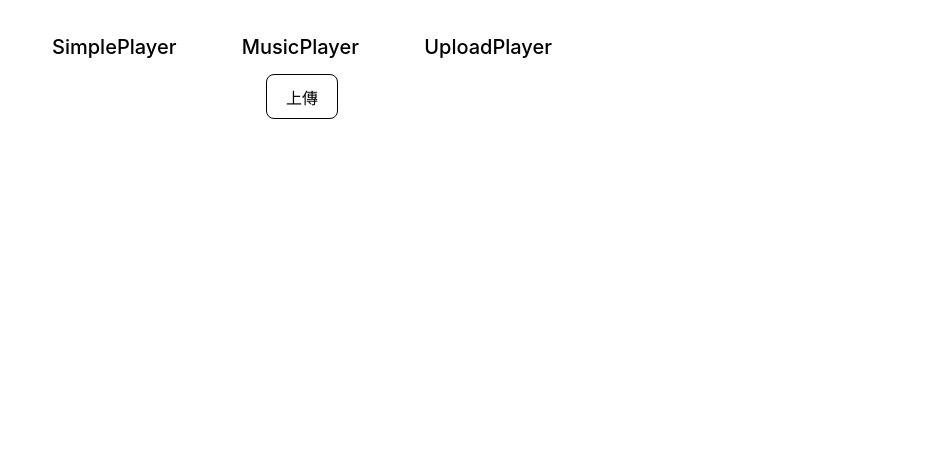
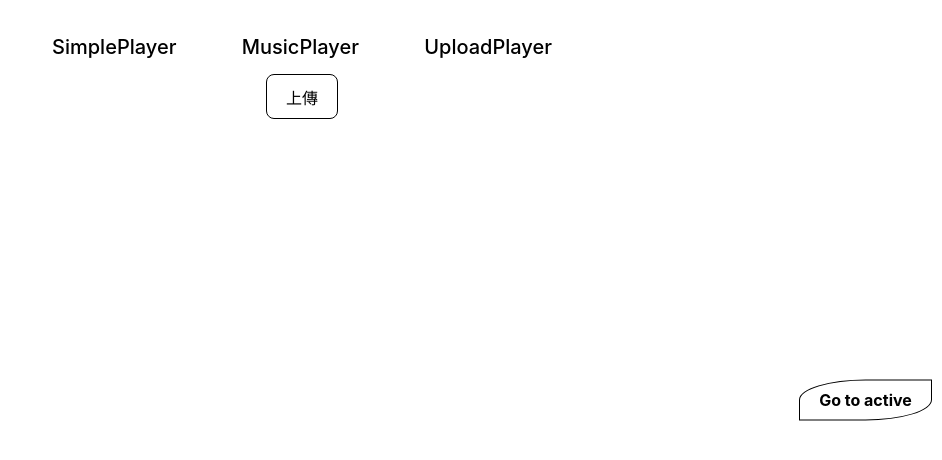
Before and after one commit to Ben0614/music-player-vue3, a Vue app: page /UploadPlayer in a window 1280 px wide. Shown: the top 460 px of the page, without its empty margins (338-1280 px from the left). Built offline with nearby package versions, Linux system fonts and the light colour scheme.

Commit message:
feat: 新增畫面跳到當前歌詞按鈕

```diff
--- a/src/style.css
+++ b/src/style.css
@@ -25,7 +25,8 @@ a:hover {
 
 body {
   margin: 0;
-  display: flex;
+  /* chrome裝某些擴充套件 (ex. ejoy) 然後body又用flex會爆版 */
+  /* display: flex; */
   /* place-items: center; */
   min-width: 320px;
   min-height: 100vh;
@@ -53,6 +54,17 @@ button:hover {
 button:focus,
 button:focus-visible {
   outline: 4px auto -webkit-focus-ring-color;
+}
+
+.jump-btn-style {
+  position: fixed;
+  top:50%;
+  right:10px;
+  transform: translate(0,-50%);
+  background-color:transparent;
+  border:1px solid #000;
+  border-radius: 50% 0 50% 0;
+  font-weight: 700;
 }
 
 .card {
--- a/src/views/MusicPlayer.vue
+++ b/src/views/MusicPlayer.vue
@@ -300,6 +300,28 @@ onUnmounted(()=>{
   clearInterval(Number(interval.value))
 })
 
+// 每行歌詞添加ref (每行都相同)
+// 如果ref是給單一dom 就用ref<HTMLHeadingElement | null>(null)
+// 如果ref是給多個dom 就用reactive<Array<HTMLHeadingElement | null>>([])
+const lrcRefs = reactive<Array<HTMLHeadingElement | null>>([])
+
+// 跳到現在播放的那一行
+const goToActive = () => {
+  if (lrcRefs.length) {
+    console.log('lrcRefs', lrcRefs);
+    lrcRefs.forEach((lrc, index) => {
+      // 找出class有activeWord的歌詞
+      if (lrc && lrc.classList.contains('activeWord')) {
+        // 獲取它距離頂部的距離
+        const activeLrcOffsetTop = (lrcRefs[index] as HTMLHeadingElement).offsetTop
+
+        console.log('activeLrcOffsetTop', activeLrcOffsetTop);
+        // 跳過去
+        window.scrollTo(0, activeLrcOffsetTop)
+      }
+    })
+  }
+}
 </script>
 
 <script lang="ts">
@@ -309,6 +331,9 @@ export default {
 </script>
 
 <template>
+    <button @click="goToActive" class='jump-btn-style'>
+      Go to active
+    </button>
     <div>
       <button class="change-btn" :disabled="prevBtnDisabled" @click="changeSing('prev')">上一首</button>
       <button class="change-btn ml-3" :disabled="nextBtnDisabled" @click="changeSing('next')">下一首</button>
@@ -341,6 +366,7 @@ export default {
           v-for="(lrc,lrcIndex) in lrcs"
           :key="lrcIndex"
           :class="isActive(lrc) ? 'activeWord' : 'word'"
+          ref="lrcRefs"
           @mouseenter="rowNumber = lrcIndex"
         >
           <!-- 歌詞 -->
@@ -403,7 +429,7 @@ export default {
 }
 
 .rotateAnimation {
-  animation: rotateSingle 3s linear infinite;
+  animation: rotateSingle 7s linear infinite;
 }
 
 .title,
--- a/src/views/SimplePlayer.vue
+++ b/src/views/SimplePlayer.vue
@@ -215,6 +215,28 @@ onUnmounted(()=>{
   clearInterval(Number(interval.value))
 })
 
+// 每行歌詞添加ref (每行都相同)
+// 如果ref是給單一dom 就用ref<HTMLHeadingElement | null>(null)
+// 如果ref是給多個dom 就用reactive<Array<HTMLHeadingElement | null>>([])
+const lrcRefs = reactive<Array<HTMLHeadingElement | null>>([])
+
+// 跳到現在播放的那一行
+const goToActive = () => {
+  if (lrcRefs.length) {
+    console.log('lrcRefs', lrcRefs);
+    lrcRefs.forEach((lrc, index) => {
+      // 找出class有activeWord的歌詞
+      if (lrc && lrc.classList.contains('activeWord')) {
+        // 獲取它距離頂部的距離
+        const activeLrcOffsetTop = (lrcRefs[index] as HTMLHeadingElement).offsetTop
+
+        console.log('activeLrcOffsetTop', activeLrcOffsetTop);
+        // 跳過去
+        window.scrollTo(0, activeLrcOffsetTop)
+      }
+    })
+  }
+}
 </script>
 <script lang="ts">
 export default {
@@ -223,6 +245,9 @@ export default {
 </script>
 
 <template>
+    <button @click="goToActive" class='jump-btn-style'>
+      Go to active
+    </button>
     <div>
       <h2 class="title">{{`${singData.title} - ${singData.singer}`}}</h2>
       <!-- 專輯 -->
@@ -253,6 +278,7 @@ export default {
           v-for="(lrc,lrcIndex) in lrcs"
           :key="lrcIndex"
           :class="isActive(lrc,lrcIndex) ? 'activeWord' : 'word'"
+          ref="lrcRefs"
           @click="goToThisRow(lrc)"
         >{{lrc.word}}
         </h3>
@@ -291,7 +317,7 @@ export default {
 }
 
 .rotateAnimation {
-  animation: rotateSingle 3s linear infinite;
+  animation: rotateSingle 7s linear infinite;
 }
 
 .title,
--- a/src/views/UploadPlayer.vue
+++ b/src/views/UploadPlayer.vue
@@ -211,7 +211,7 @@ onUnmounted(()=>{
 const musicMp3Ref = ref<HTMLButtonElement | null>(null)
 const albumCoverRef = ref<HTMLButtonElement | null>(null)
 const bgcRef = ref<HTMLButtonElement | null>(null)
-const lrcsRef = ref<HTMLButtonElement | null>(null)
+const upLoadLrcBtnRef = ref<HTMLButtonElement | null>(null)
 // upload用
 const uploadData: IUploadData = reactive({
   title: '',
@@ -314,6 +314,7 @@ const uploadBgc = (e: Event) => {
     }
   }
 };
+
 // Lrc
 const uploadLrc = (e: Event) => {
   const files = (e.target as HTMLInputElement).files;
@@ -413,6 +414,28 @@ const UploadSubmit = ()=>{
   closeUploadDialog()
 }
 
+// 每行歌詞添加ref (每行都相同)
+// 如果ref是給單一dom 就用ref<HTMLHeadingElement | null>(null)
+// 如果ref是給多個dom 就用reactive<Array<HTMLHeadingElement | null>>([])
+const lrcRefs = reactive<Array<HTMLHeadingElement | null>>([])
+
+// 跳到現在播放的那一行
+const goToActive = ()=>{
+  if(lrcRefs.length){
+    console.log('lrcRefs', lrcRefs);
+    lrcRefs.forEach((lrc,index)=>{
+      // 找出class有activeWord的歌詞
+      if(lrc && lrc.classList.contains('activeWord')){
+        // 獲取它距離頂部的距離
+        const activeLrcOffsetTop = (lrcRefs[index] as HTMLHeadingElement).offsetTop
+
+        console.log('activeLrcOffsetTop', activeLrcOffsetTop);
+        // 跳過去
+        window.scrollTo(0, activeLrcOffsetTop)
+      }
+    })
+  }
+}
 </script>
 
 <script lang="ts">
@@ -422,6 +445,9 @@ export default {
 </script>
 
 <template>
+    <button @click="goToActive" class='jump-btn-style'>
+      Go to active
+    </button>
     <div>
       <button @click="openUploadDialog" class='btn-style mt-3'>
         <span v-if="!hasUpload">上傳</span>
@@ -445,9 +471,9 @@ export default {
           <input ref="bgcRef" type="file" hidden @change="uploadBgc">
         </div>
         <div class="mb-3">
-          <button v-if="lrcsRef" @click="lrcsRef.click()" class="small-btn-style">Lrc</button>
+          <button v-if="upLoadLrcBtnRef" @click="upLoadLrcBtnRef.click()" class="small-btn-style">Lrc</button>
           <span v-if="uploadData.lrcsFile" class="ml-3">{{ uploadData.lrcsFile.name }}</span>
-          <input ref="lrcsRef" type="file" hidden @change="uploadLrc"></div>
+          <input ref="upLoadLrcBtnRef" type="file" hidden @change="uploadLrc"></div>
         <div class="mb-3">
           <label for="title" >歌曲名</label>
           <input v-model="uploadData.title" id="title" type="text" class="ml-3">
@@ -505,6 +531,7 @@ export default {
             v-for="(lrc,lrcIndex) in lrcs"
             :key="lrcIndex"
             :class="isActive(lrc) ? 'activeWord' : 'word'"
+            ref="lrcRefs"
             @mouseenter="rowNumber = lrcIndex"
           >
             <!-- 歌詞 -->
@@ -567,7 +594,6 @@ export default {
 .ml-3{
   margin-left: 12px;
 }
-
 .btn-style{
   background-color:transparent;
   border:1px solid #000;
@@ -593,7 +619,7 @@ export default {
 }
 
 .rotateAnimation {
-  animation: rotateSingle 3s linear infinite;
+  animation: rotateSingle 7s linear infinite;
 }
 
 .title,
```
